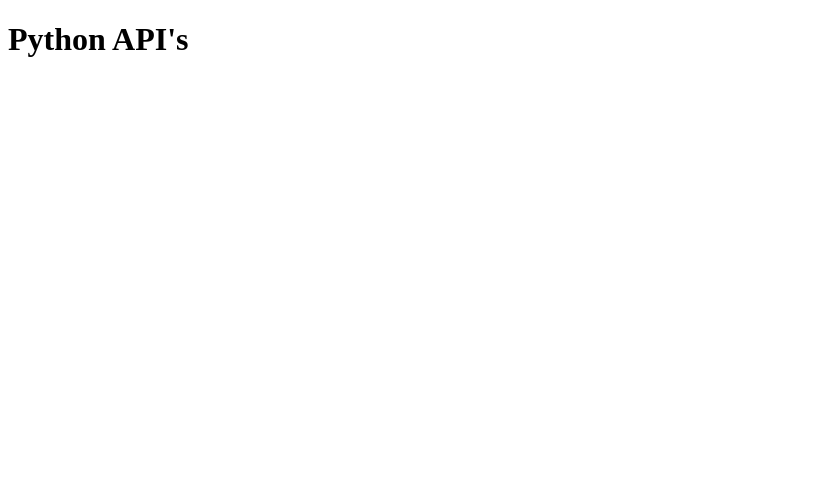
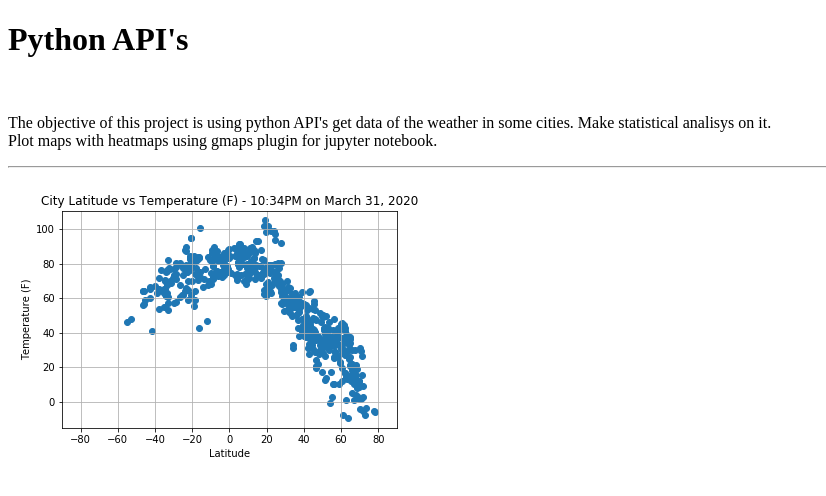
Before and after one commit to KuiiMaldonado/python-api-challenge, a plain HTML site: page index.html in a window 1280 px wide. Shown: the whole page, without its empty margins (0-826 px from the left). Drawn offline with Linux system fonts and the light colour scheme.

Commit message:
Modifiying index.html

```diff
--- a/index.html
+++ b/index.html
@@ -6,5 +6,10 @@
     </head>
     <body>
         <h1>Python API's</h1>
+        <br>
+        <p>The objective of this project is using python API's get data of the weather in some cities. Make statistical analisys on it.<br>
+        Plot maps with heatmaps using gmaps plugin for jupyter notebook.</p>
+        <hr>
+        <img src="/output_data/Temperature (F)_vs_Latitude.png" alt="Temperature vs Lat Plot"/>
     </body>
 </html>
```
